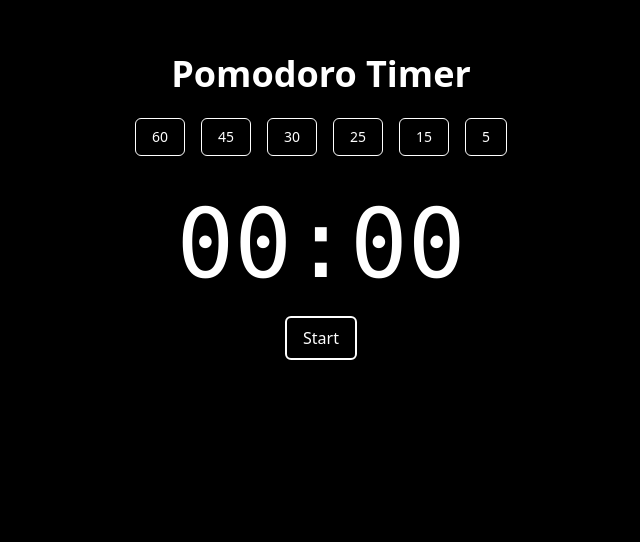
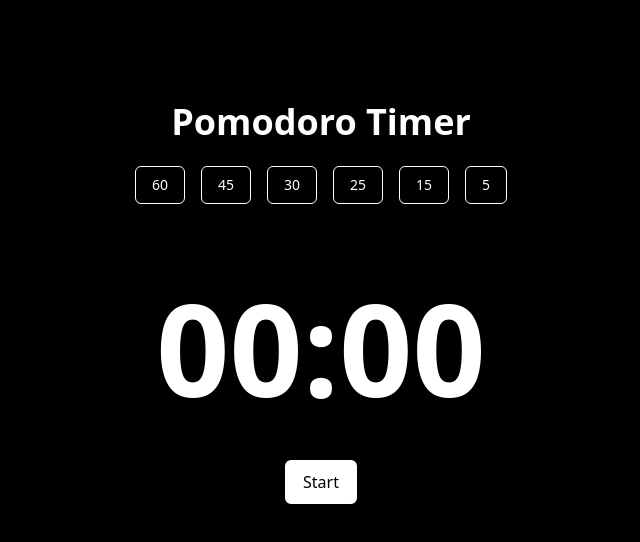
Before and after one commit to Vishalrathod8788/pomodoro, a React app: page / in a window 1280 px wide. Shown: the part 122-664 px from the top of the page, without its empty margins (319-959 px from the left). Built offline with nearby package versions, Linux system fonts and the light colour scheme; the HTML template or start-up script is replaced by a standard one.

Commit message:
some more feature add like conditional rendring

```diff
--- a/src/App.jsx
+++ b/src/App.jsx
@@ -55,9 +55,9 @@ function App() {
 
 
   return (
-    <div className="w-full h-screen bg-black text-white py-44 text-center">
+    <div className="w-full h-screen bg-black text-white py-56 text-center">
       <h1 className="text-4xl font-bold mb-4">Pomodoro Timer</h1>
-      <TimerOptions onSelected={handleSelectedTime} isRunning={isRunning} />
+      <TimerOptions onSelected={handleSelectedTime} isRunning={isRunning} selectedTime={selectedTime} />
       <TimerDisplay timeLeft={timeLeft} />
       <Controls onStart={handleOnStart} onPause={handleOnPush} onReset={handleOnReset} isRunnig={isRunning} isPush={isPush} />
     </div>
--- a/src/components/Controls.jsx
+++ b/src/components/Controls.jsx
@@ -1,29 +1,29 @@
 export const Controls = ({ onStart, onPause, onReset, isRunnig, isPush }) => {
     return (
-        <div className="flex justify-center space-x-4 mt-6">
+        <div className="flex justify-center space-x-4 mt-12">
             {isRunnig ? (
                 <>
                     {isPush ?
                         <button
                             onClick={onPause}
-                            className="bg-black text-white px-4 py-2 rounded-md hover:bg-gray-600 border-2 border-white">
+                            className="bg-white text-black px-4 py-2 rounded-md hover:bg-gray-600 border-2 border-white">
                             Pause
                         </button> : <button
                             onClick={onPause}
-                            className="bg-black text-white px-4 py-2 rounded-md hover:bg-gray-600 border-2 border-white">
+                            className="bg-white text-black px-4 py-2 rounded-md hover:bg-gray-600 border-2 border-white">
                             Resume
                         </button>
                     }
                     <button
                         onClick={onReset}
-                        className="bg-black text-white px-4 py-2 rounded-md hover:bg-gray-600 border-2 border-white">
+                        className="bg-white text-black px-4 py-2 rounded-md hover:bg-gray-600 border-2 border-white">
                         Reset
                     </button>
                 </>
             ) : (
                 <button
                     onClick={onStart}
-                    className="bg-black text-white px-4 py-2 rounded-md hover:bg-gray-600 border-2 border-white">
+                    className="bg-white text-black px-4 py-2 rounded-md hover:bg-gray-600 border-2 border-white">
                     Start
                 </button>
             )}
--- a/src/components/TimerDisplay.jsx
+++ b/src/components/TimerDisplay.jsx
@@ -3,7 +3,7 @@ export const TimerDisplay = ({ timeLeft }) => {
     const minutes = Math.floor(timeLeft / 60);
     const seconds = timeLeft % 60
     return (
-        <div className="text-center text-8xl font-mono mt-10">
+        <div className="text-center text-9xl font-bold mt-20">
             {String(minutes).padStart(2, '0')}:{String(seconds).padStart(2, '0')}
         </div>
     );
--- a/src/components/TimerOptions.jsx
+++ b/src/components/TimerOptions.jsx
@@ -1,22 +1,23 @@
-export const TimerOptions = ({ onSelected, isRunning }) => {
+export const TimerOptions = ({ onSelected, isRunning, selectedTime }) => {
+
     return (
         <div className="flex justify-center space-x-4 mt-6 text-sm">
-            <button disabled={isRunning} onClick={() => onSelected(60)} className="bg-black text-white px-4 py-2 rounded-md border border-white hover:bg-gray-600">
+            <button disabled={isRunning} onClick={() => onSelected(60)} className={`px-4 py-2 rounded-md border border-white hover:bg-gray-600 ${selectedTime === 60 ? 'bg-white text-black' : 'bg-black text-white'}`}>
                 60
             </button>
-            <button disabled={isRunning} onClick={() => onSelected(45)} className="bg-black text-white px-4 py-2 rounded-md border border-white hover:bg-gray-600">
+            <button disabled={isRunning} onClick={() => onSelected(45)} className={`px-4 py-2 rounded-md border border-white hover:bg-gray-600 ${selectedTime === 45 ? 'bg-white text-black' : 'bg-black text-white'}`}>
                 45
             </button>
-            <button disabled={isRunning} onClick={() => onSelected(30)} className="bg-black text-white px-4 py-2 rounded-md border border-white hover:bg-gray-600">
+            <button disabled={isRunning} onClick={() => onSelected(30)} className={`px-4 py-2 rounded-md border border-white hover:bg-gray-600 ${selectedTime === 30 ? 'bg-white text-black' : 'bg-black text-white'}`}>
                 30
             </button>
-            <button disabled={isRunning} onClick={() => onSelected(25)} className="bg-black text-white px-4 py-2 rounded-md border border-white hover:bg-gray-600">
+            <button disabled={isRunning} onClick={() => onSelected(25)} className={`px-4 py-2 rounded-md border border-white hover:bg-gray-600 ${selectedTime === 25 ? 'bg-white text-black' : 'bg-black text-white'}`}>
                 25
             </button>
-            <button disabled={isRunning} onClick={() => onSelected(15)} className="bg-black text-white px-4 py-2 rounded-md border border-white hover:bg-gray-600">
+            <button disabled={isRunning} onClick={() => onSelected(15)} className={`px-4 py-2 rounded-md border border-white hover:bg-gray-600 ${selectedTime === 15 ? 'bg-white text-black' : 'bg-black text-white'}`}>
                 15
             </button>
-            <button disabled={isRunning} onClick={() => onSelected(5)} className="bg-black text-white px-4 py-2 rounded-md border border-white hover:bg-gray-600">
+            <button disabled={isRunning} onClick={() => onSelected(5)} className={`px-4 py-2 rounded-md border border-white hover:bg-gray-600 ${selectedTime === 5 ? 'bg-white text-black' : 'bg-black text-white'}`}>
                 5
             </button>
         </div>
```
